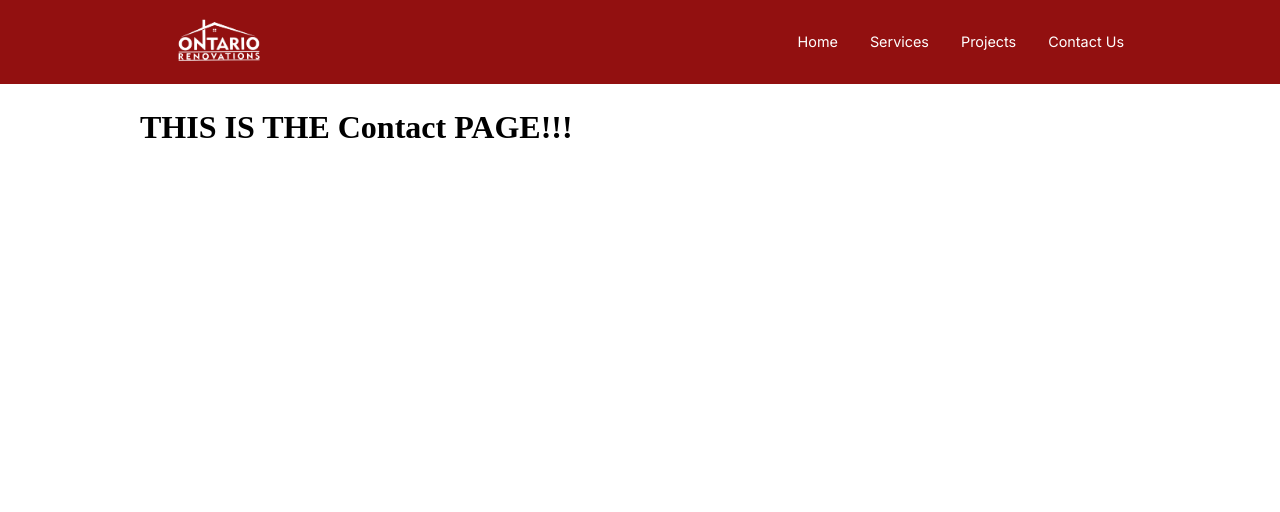
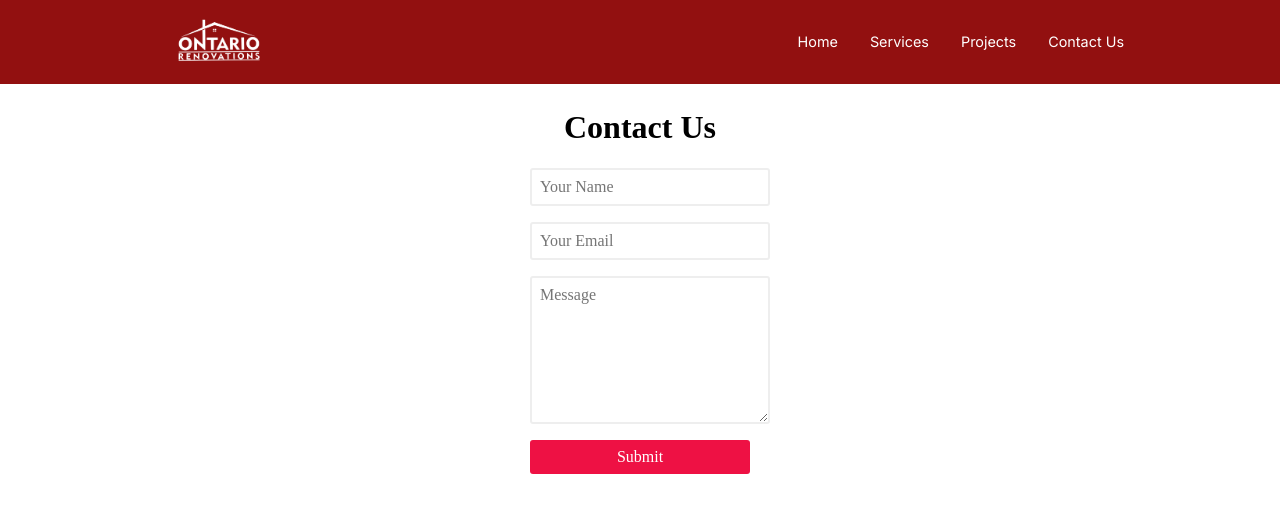
Before and after one commit to JaiveerS/blue-collar-app, a React (Create React App) app: page /Contact in a window 1280 px wide. Shown: the top 512 px of the page. Built offline with nearby package versions, Linux system fonts and the light colour scheme.

Commit message:
contact page functionality

```diff
--- a/src/components/Contact.js
+++ b/src/components/Contact.js
@@ -1,10 +1,70 @@
 import React from "react";
 import styled from 'styled-components';
+import emailjs from 'emailjs-com';
+import { useRef } from 'react';
 
 export default function Contact() {
+  const test = 1;
+  const form = useRef(test);
+
+  const sendEmail = (e) => {
+    e.preventDefault();
+
+
+    emailjs.sendForm("service_rzc36h9", "template_70x8lqx", form.current, "V6jDmbnd0SyYm3ics")
+      .then((result) => {
+        form.current.reset();
+        alert("Message Sent", result.status, result.text);
+      }, (error) => {
+        alert("Message failed to send.", error);
+      });
+
+  };
+
     return (
       <Content>
-        <h1>THIS IS THE Contact PAGE!!!</h1>
+        <ContactForm ref={form} onSubmit={sendEmail}>
+        <Title>Contact Us</Title>
+          {/* <!-- name --> */}
+          <FormGroup>
+            <label>Name</label>
+            <input
+              type="name"
+              name="name"
+              id="name"
+              placeholder="Your Name"
+              required
+            />
+          </FormGroup>
+
+          {/* <!-- email --> */}
+          <FormGroup>
+            <label>Email address</label>
+            <input
+              type="email"
+              name="email"
+              id="email"
+              placeholder="Your Email"
+              required
+            />
+          </FormGroup>
+
+          <FormGroup>
+            <label >Message</label>
+            <FormText
+              type="message"
+              name="message"
+              id="message"
+              placeholder="Message"
+              rows="5"
+              required
+            />
+          </FormGroup>
+
+          <Button type="submit">
+            Submit
+          </Button>
+        </ContactForm>
       </Content>
       )
 }
@@ -14,5 +74,69 @@ const Content = styled.div`
   width:80%;
   max-width:1000px;
   margin: auto;
+  display: flex;
+  min-height: 100vh;
   padding-top: 80px;
+  justify-content: center;
 `;
+
+const Title = styled.h1`
+  text-align:center;
+`;
+
+const ContactForm = styled.form`
+  display:block;
+
+`;
+
+const FormGroup = styled.div`
+  input{
+    position: relative;
+    margin-bottom: 1rem;
+    display: block;
+    width: 100%;
+    border: 2px solid #eee;
+    padding: 1ch;
+    border-radius: 3px;
+    transition: 150ms ease;
+    outline: none;
+    font-size: 1rem;
+    font-family: inherit;
+  }
+
+  label{
+    position: absolute;
+    top: 1ch;
+    left: 1ch;
+    pointer-events: none;
+    transition: 150ms ease;
+    color: #888;
+  }
+`;
+
+const FormText = styled.textarea`
+  position: relative;
+  margin-bottom: 1rem;
+  display: block;
+  width: 100%;
+  border: 2px solid #eee;
+  padding: 1ch;
+  border-radius: 3px;
+  transition: 150ms ease;
+  outline: none;
+  font-size: 1rem;
+  font-family: inherit;
+  height: 8em;
+`;
+
+const Button = styled.button`
+  display: block;
+  width: 100%;
+  background-color: #e14;
+  border: none;
+  border-radius: 3px;
+  padding: 1ch;
+  font-size: 1rem;
+  color: #fff;
+  font-family: inherit
+`;
```
